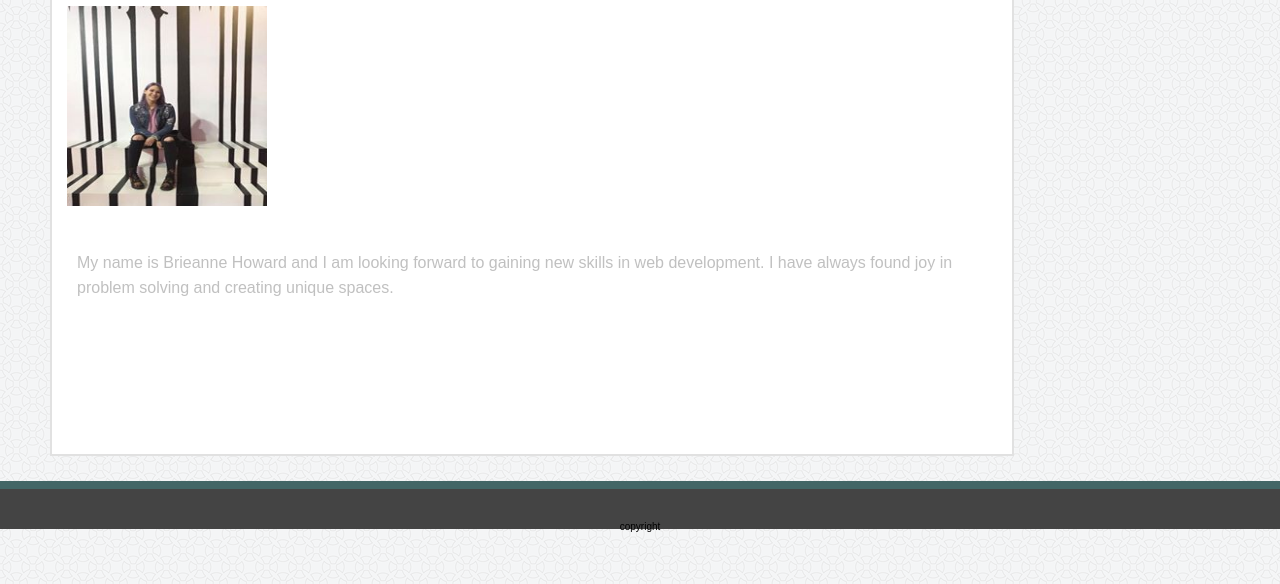
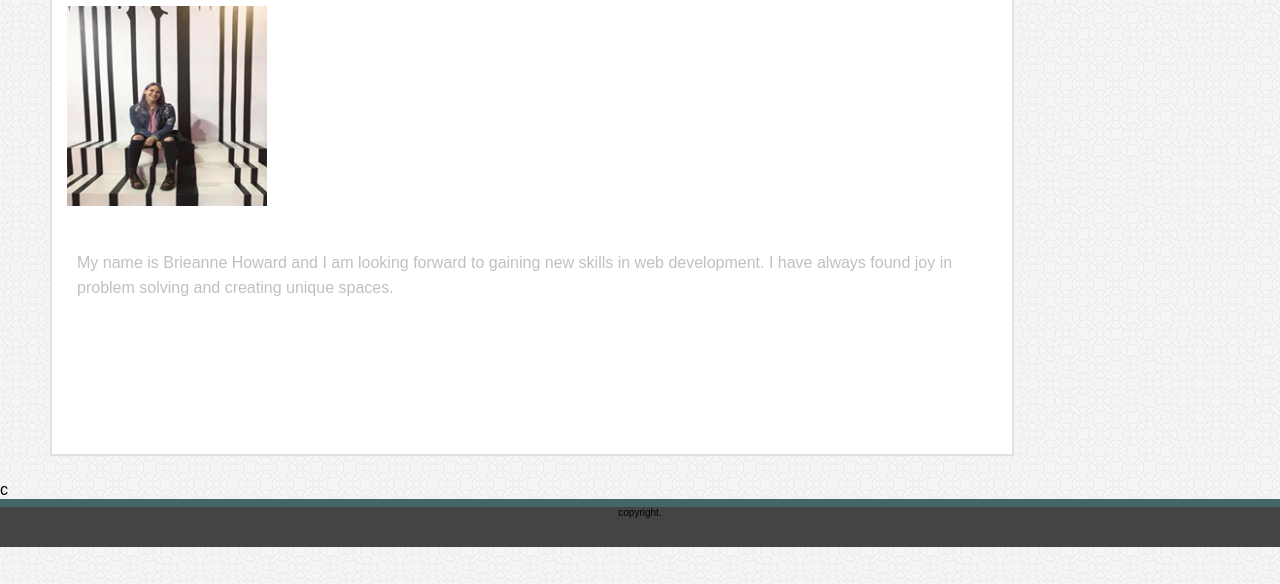
Before and after one commit to BrieanneH/portfolio, a plain HTML site: page index.html in a window 1280 px wide. Shown: the part 216-800 px from the top of the page. Drawn offline with Linux system fonts and the light colour scheme.

Commit message:
savingchangesofportfolio

```diff
--- a/assets/css/style.css
+++ b/assets/css/style.css
@@ -109,9 +109,7 @@ footer{
     width: 100%;
     margin-left: 0;
     margin-bottom: 0;
-
-
-}
+   }
 form{
     width:960px;
     height:100%;
--- a/index.html
+++ b/index.html
@@ -46,13 +46,11 @@
 
             </div>
 
-            <footer>
-                    <div class="footer">
-                        <p>copyright</p>
-                      </div>
-            </footer>
 
+            c
     </body>
-
+    <footer>
+        copyright.
+    </footer>
 
 </html>
```
